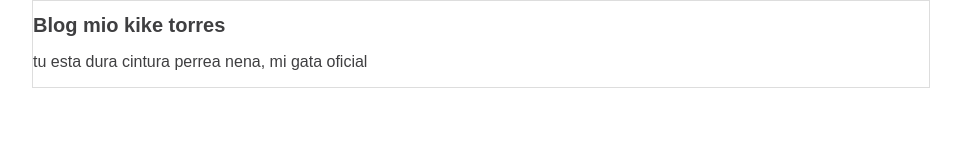
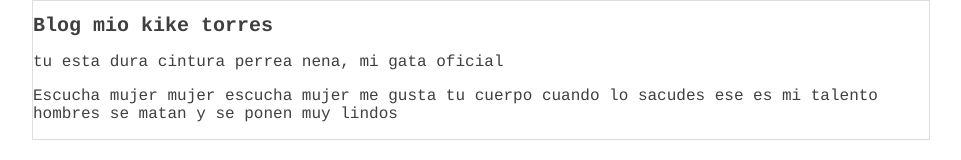
Before and after one commit to kiketorres27/git_github, a plain HTML site: page index.html in a window 1280 px wide. Shown: the whole page, without its empty margins (159-1120 px from the left). Drawn offline with Linux system fonts and the light colour scheme.

Commit message:
Cambio definitivo en master

```diff
--- a/estilos.css
+++ b/estilos.css
@@ -1,7 +1,7 @@
 body
 {
     text-align: center;
-    font-family: "Arial";
+    font-family: "courier";
     color: rgb(63, 63, 65);
     font-size: 16px;
     margin: 0;
--- a/index.html
+++ b/index.html
@@ -14,6 +14,12 @@
              <p>tu esta dura cintura
              perrea nena, mi gata oficial
             </p>
+            <p>Escucha mujer mujer
+                escucha mujer me gusta tu cuerpo
+                cuando lo sacudes ese es mi talento
+                hombres se matan y se ponen muy lindos
+
+            </p>
         </div>
 
     </div>
```
